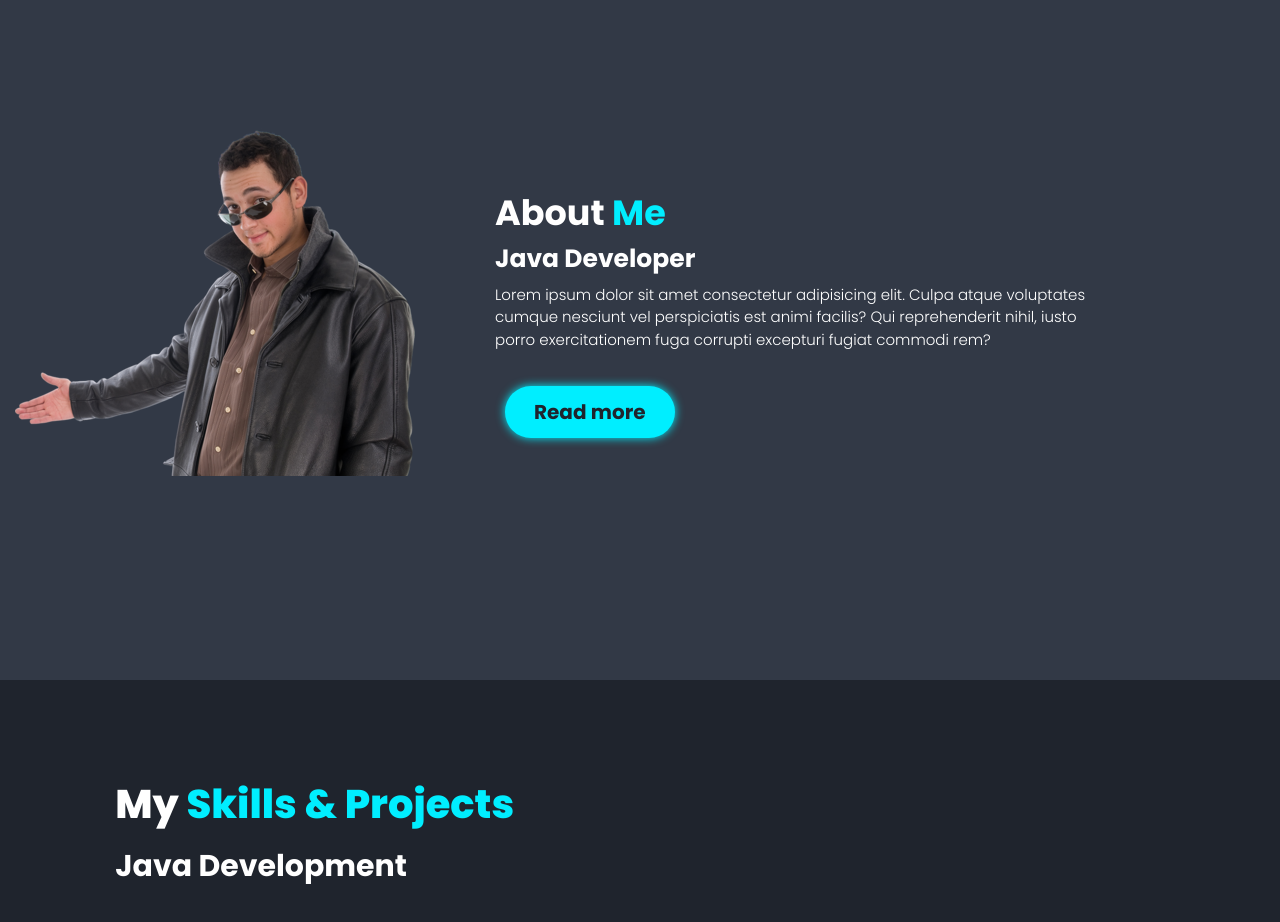
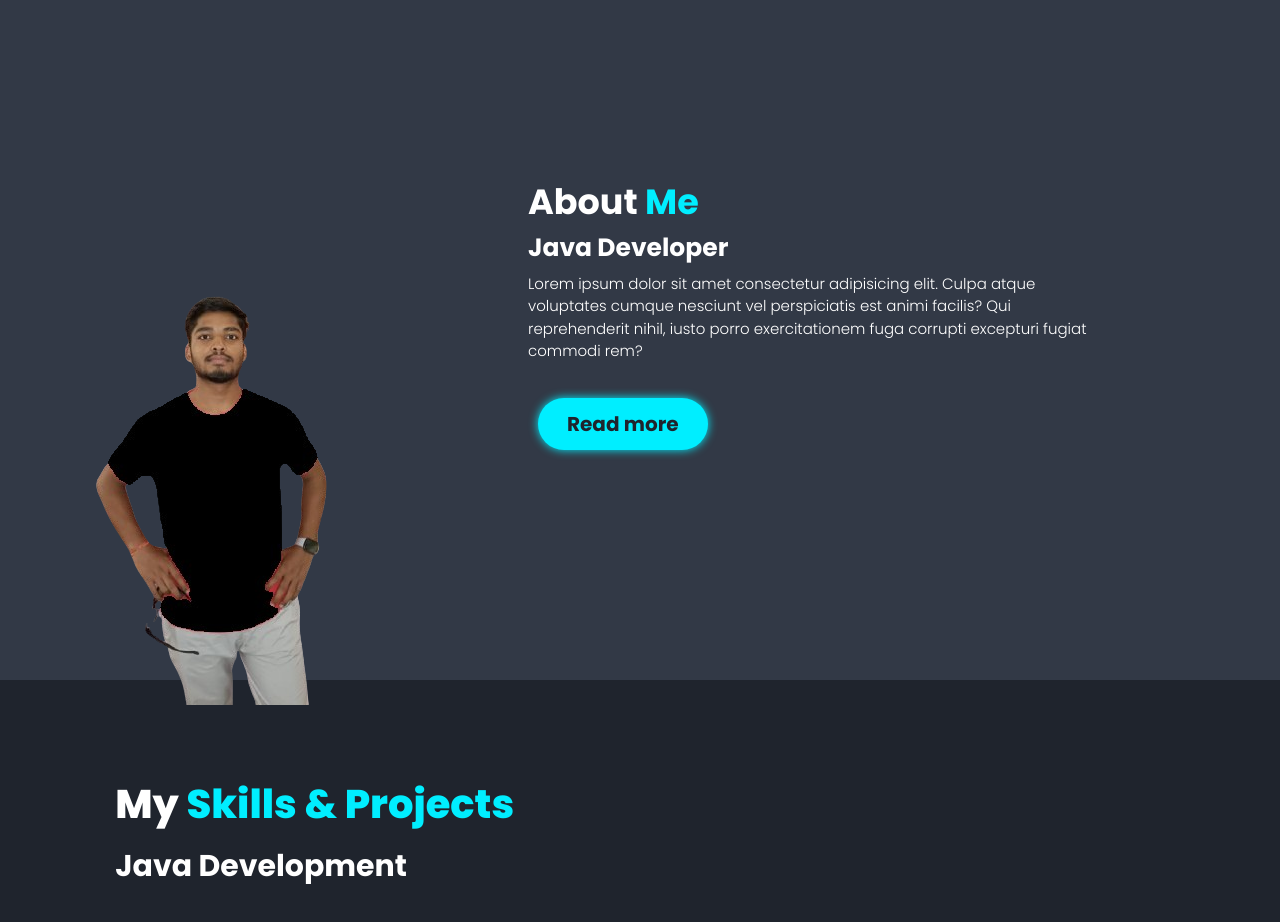
Before and after one commit to Aditya19Gupta/myPortfolio, a plain HTML site: page index.html in a window 1280 px wide. Shown: the part 920-1842 px from the top of the page. Drawn offline with nearby package versions, Linux system fonts and the light colour scheme; a web font is replaced by a local one.

Commit message:
Update index.html

```diff
--- a/index.html
+++ b/index.html
@@ -168,7 +168,7 @@
 </section>
 <section class="about" id="mabout">
     <div class="imageabout">
-        <img src="re.png" alt="">
+        <img src="about_pic.png" alt="">
     </div>
     <div class="about-content">
             <div class="carousel">
```
